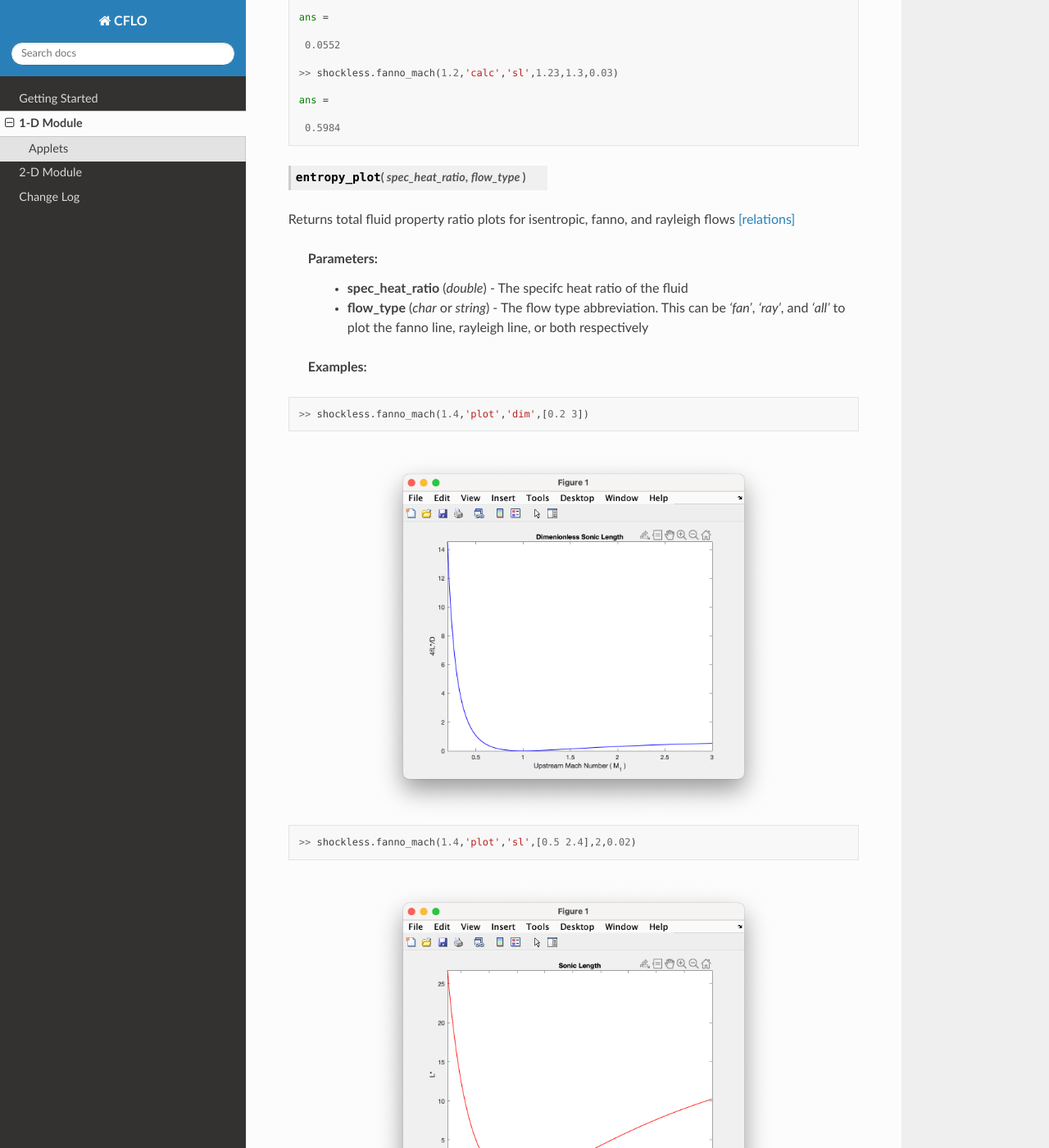
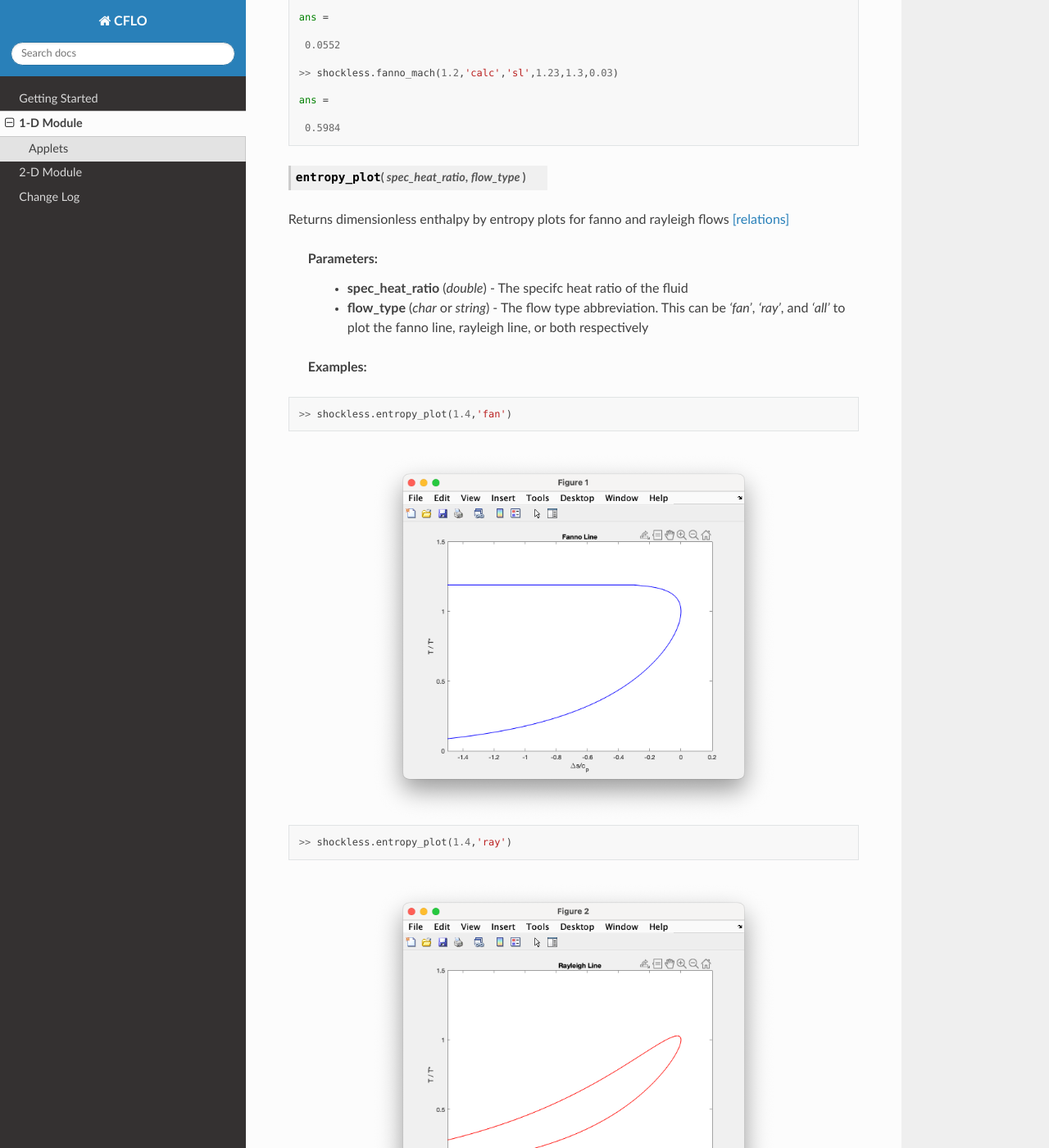
Before and after one commit to NaveenTayyebi/CFLO, a Sphinx documentation site: the page built from docs/1-D.rst, in a window 1280 px wide and 1400 px high, scrolled down 5796 px. Shown: the whole window at 82% size. Built offline with Sphinx 7.4.7 and the Read the Docs theme 2.0.0, drawn with Linux system fonts in a browser that asks for light colours; some of the changed text lies outside the part shown.

Commit message:
Update 1-D.rst

```diff
--- a/docs/1-D.rst
+++ b/docs/1-D.rst
@@ -160,7 +160,7 @@
    <a class="headerlink" href="#fanno_mach" title="Permalink to this definition"></a></dt>
       <dd></dd></dl>
 
-Returns total fluid property ratio plots for isentropic, fanno, and rayleigh flows `[relations] <https://cflo.readthedocs.io/en/latest/doc_code/relations.html>`_
+Returns dimensionless and dimensioned sonic length for fanno flows `[relations] <https://cflo.readthedocs.io/en/latest/doc_code/relations.html>`_
 
   **Parameters:**
     * **spec_heat_ratio** (*double*) - The specifc heat ratio of the fluid
@@ -214,7 +214,7 @@
    <a class="headerlink" href="#entropy_plot" title="Permalink to this definition"></a></dt>
       <dd></dd></dl>
 
-Returns total fluid property ratio plots for isentropic, fanno, and rayleigh flows `[relations] <https://cflo.readthedocs.io/en/latest/doc_code/relations.html>`_
+Returns dimensionless enthalpy by entropy plots for fanno and rayleigh flows `[relations] <https://cflo.readthedocs.io/en/latest/doc_code/relations.html>`_
 
   **Parameters:**
     * **spec_heat_ratio** (*double*) - The specifc heat ratio of the fluid
@@ -224,17 +224,17 @@
 
 .. code:: matlab
 
-  >> shockless.fanno_mach(1.4,'plot','dim',[0.2 3])
+  >> shockless.entropy_plot(1.4,'fan')
 
-.. image:: doc_images/shockless_fanno_image1.png
+.. image:: doc_images/shockless_entropy_image1.png
    :width: 500 px
    :align: center
 
 .. code:: matlab
 
-  >> shockless.fanno_mach(1.4,'plot','sl',[0.5 2.4],2,0.02)
+  >> shockless.entropy_plot(1.4,'ray')
 
-.. image:: doc_images/shockless_fanno_image2.png
+.. image:: doc_images/shockless_entropy_image2.png
    :width: 500 px
    :align: center
 
```
